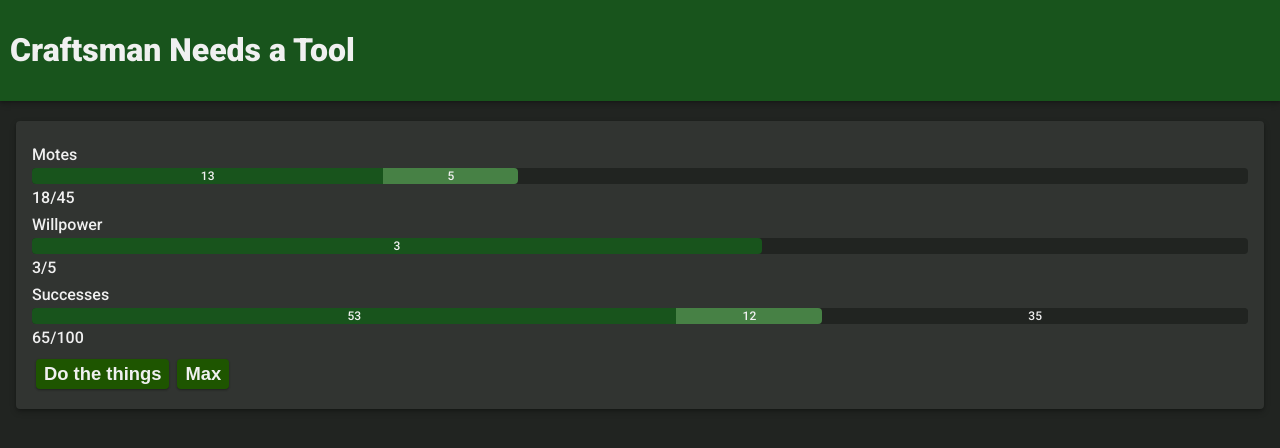
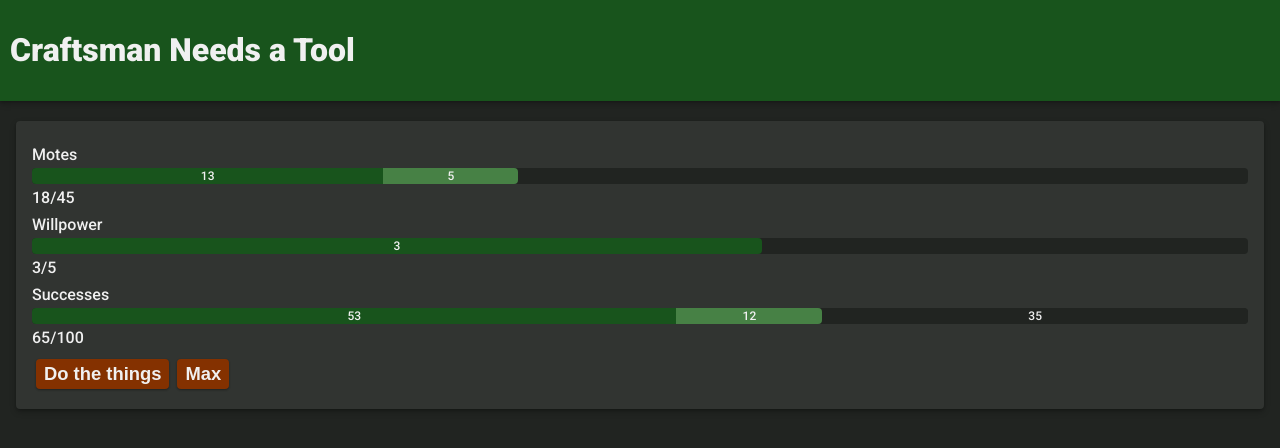
Before and after one commit to Everspace/craftsman-needs-a-tool, a React (Create React App) app: page / in a window 1280 px wide. Shown: the top 448 px of the page. Built offline with nearby package versions, Linux system fonts and the light colour scheme.

Commit message:
Change Secondary Colors

```diff
--- a/src/styles/Colors.js
+++ b/src/styles/Colors.js
@@ -19,9 +19,9 @@ export const primaryCSS = {
 }
 
 export const secondaryColor = {
-  light: "#80b240",
-  main:  "#4f8209",
-  dark:  "#1e5500",
+  light: "#f28b3b",
+  main:  "#ba5d05",
+  dark:  "#843100",
 }
 
 export const secondaryCSS = {
```
